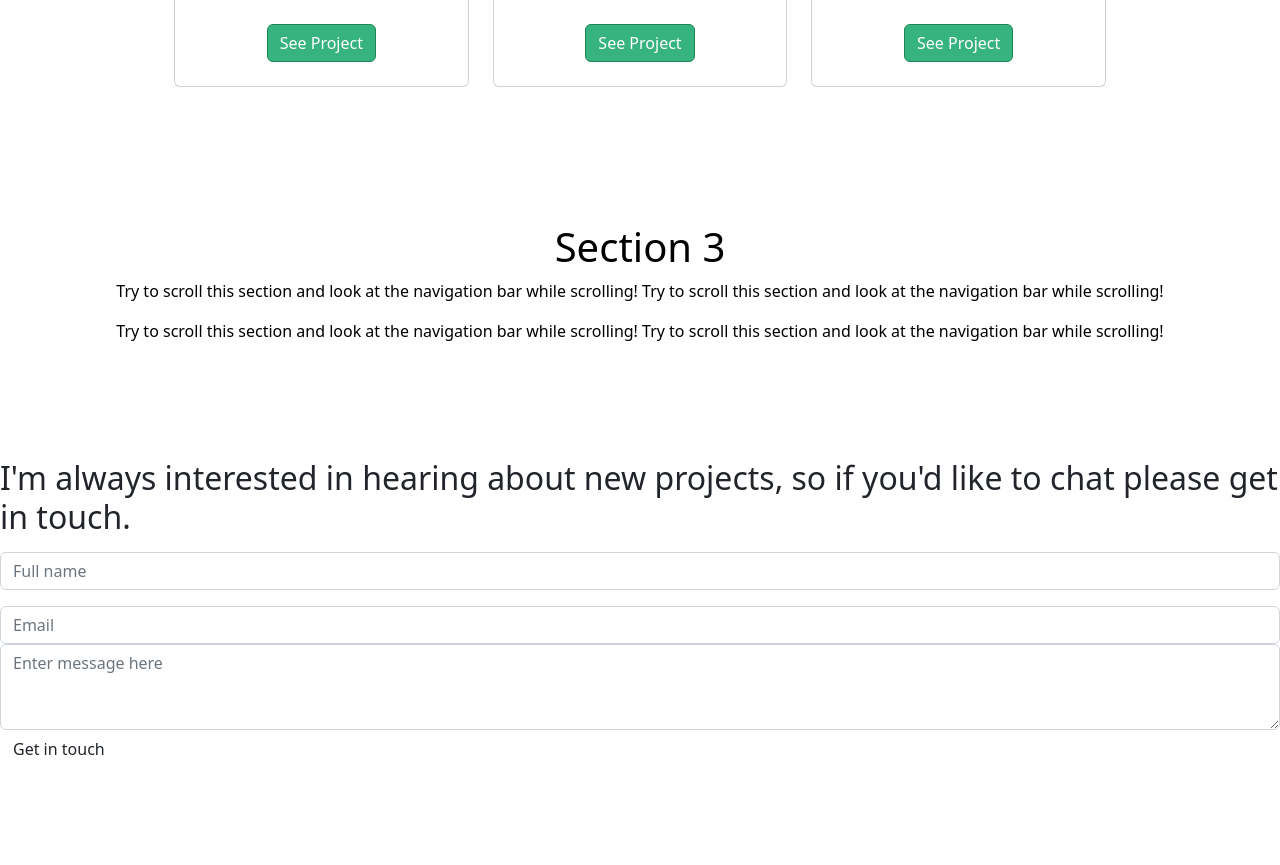
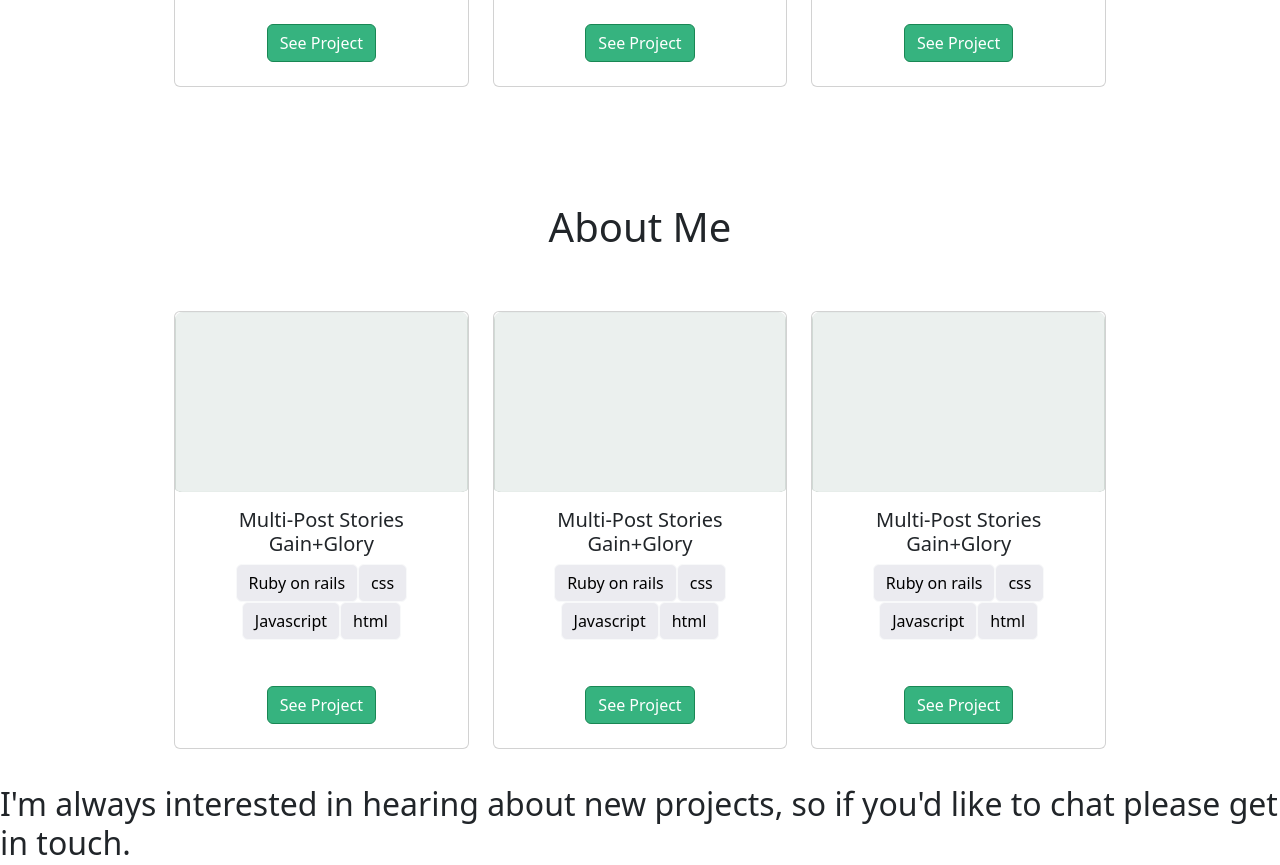
Before and after one commit to amentetteh/my-bootstrap-portfolio, a plain HTML site: page index.html in a window 1280 px wide. Shown: the part 2220-3085 px from the top of the page. Before the commit the page ends 2988 px from the top, so only its background shows below. Drawn offline with nearby package versions, Linux system fonts and the light colour scheme.

Commit message:
Added the about us  section

```diff
--- a/index.html
+++ b/index.html
@@ -165,12 +165,58 @@ style="padding:100px 20px; background-image: url('assets/images/header-llustrati
     </li>
   </ul>
 </div>
+<!--About us section-->
+<div id="about" class="container-fluid d-flex flex-column flex-wrap justify-content-center align-items-center" style="padding:20px 24px; width: auto; margin: auto 150px">
+  <h1 style="margin: 60px auto;">About Me</h1>
+  <ul class="row row-cols-1 row-cols-md-3 g-4 list-unstyled">
+    <li>
+      <div class="card text-center d-flex flex-column flex-wrap justify-content-center align-items-center">
+        <img src="assets/images/img-plaholder.png" class="card-img-top" alt="Card Header" style="height: 180px; border: #42526e; background: transparent; width: 100%; border-top-left-radius: 8px; border-top-right-radius: 8px;">
+        <div class="card-body">
+          <h5 class="card-title">Multi-Post Stories Gain+Glory</h5>
+          <ul class="container-fluid list-unstyled d-flex justify-content-center align-items-center flex-wrap">
+            <li> <a href="#" class="btn btn-light text-black">Ruby on rails</a></li>
+            <li> <a href="#" class="btn btn-light">css</a></li>
+            <li> <a href="#" class="btn btn-light">Javascript</a></li>
+            <li> <a href="#" class="btn btn-light">html</a></li>
+           </ul>
+        </div>
+        <a href="#" class="btn btn-success" style="margin: 30px auto 24px;">See Project</a>
+      </div>
+    </li>
+    <li>
+      <div class="card text-center d-flex flex-column flex-wrap justify-content-center align-items-center">
+        <img src="assets/images/img-plaholder.png" class="card-img-top" alt="Card Header" style="height: 180px; border: #42526e; background: transparent; width: 100%; border-top-left-radius: 8px; border-top-right-radius: 8px;">
+        <div class="card-body">
+          <h5 class="card-title">Multi-Post Stories Gain+Glory</h5>
+          <ul class="container-fluid list-unstyled d-flex justify-content-center align-items-center flex-wrap">
+            <li> <a href="#" class="btn btn-light text-black">Ruby on rails</a></li>
+            <li> <a href="#" class="btn btn-light">css</a></li>
+            <li> <a href="#" class="btn btn-light">Javascript</a></li>
+            <li> <a href="#" class="btn btn-light">html</a></li>
+           </ul>
+        </div>
+        <a href="#" class="btn btn-success" style="margin: 30px auto 24px;">See Project</a>
+      </div>
+    </li>
+    <li>
+      <div class="card text-center d-flex flex-column flex-wrap justify-content-center align-items-center">
+        <img src="assets/images/img-plaholder.png" class="card-img-top" alt="Card Header" style="height: 180px; border: #42526e; background: transparent; width: 100%; border-top-left-radius: 8px; border-top-right-radius: 8px;">
+        <div class="card-body">
+          <h5 class="card-title">Multi-Post Stories Gain+Glory</h5>
+          <ul class="container-fluid list-unstyled d-flex justify-content-center align-items-center flex-wrap">
+            <li> <a href="#" class="btn btn-light text-black">Ruby on rails</a></li>
+            <li> <a href="#" class="btn btn-light">css</a></li>
+            <li> <a href="#" class="btn btn-light">Javascript</a></li>
+            <li> <a href="#" class="btn btn-light">html</a></li>
+           </ul>
+        </div>
+        <a href="#" class="btn btn-success" style="margin: 30px auto 24px;">See Project</a>
+      </div>
+    </li>
+  </ul>
+</div>
 
-<div id="contact" class="container-fluid text-black d-flex flex-column flex-wrap justify-content-center align-items-center" style="padding:100px 20px;">
-  <h1>Section 3</h1>
-  <p>Try to scroll this section and look at the navigation bar while scrolling! Try to scroll this section and look at the navigation bar while scrolling!</p>
-  <p>Try to scroll this section and look at the navigation bar while scrolling! Try to scroll this section and look at the navigation bar while scrolling!</p>
-</div>
 <!--Contact form-->
 <section class="contact" id="contact">
   <h2 class="contact-message">
```
